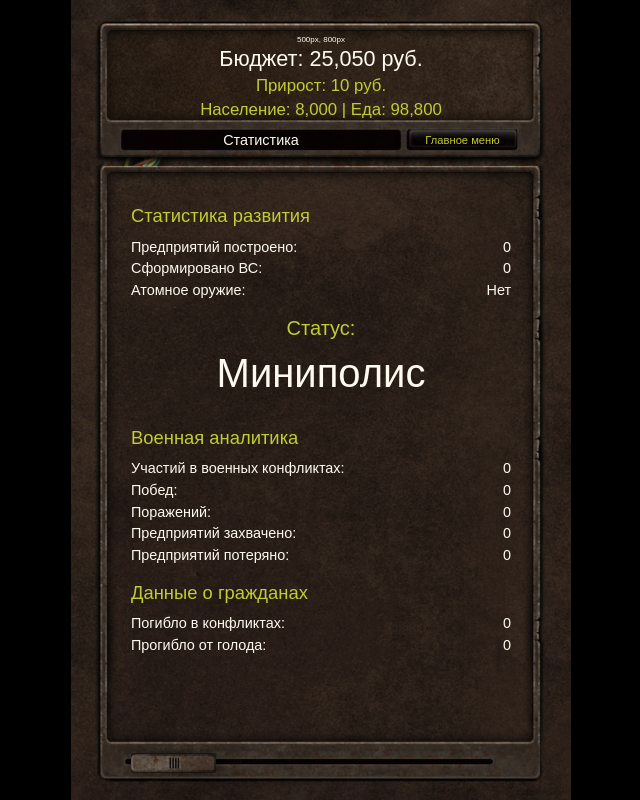
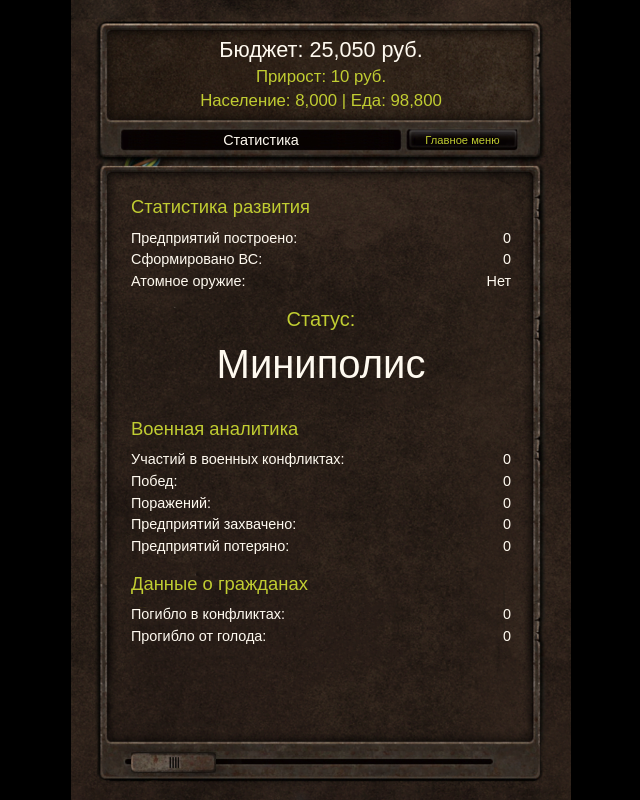
Before and after one commit to 1sses/revolution, a Vue app: page /stats in a window 1280 px wide. Shown: the whole page, without its empty margins (319-959 px from the left). Built offline with nearby package versions, Linux system fonts and the light colour scheme.

Commit message:
Return back

```diff
--- a/src/App.vue
+++ b/src/App.vue
@@ -5,7 +5,6 @@
   >
     <ModalForm :width="sizes.width" />
     <header class="header">
-      <span>{{ sizes.width }}, {{ sizes.height }}</span>
       <h2>Бюджет: {{ money.toLocaleString() }} руб.</h2>
       <h3 class="green">
         Прирост: {{ income.toLocaleString() }} руб.
--- a/src/composable/useFullSpace.ts
+++ b/src/composable/useFullSpace.ts
@@ -8,8 +8,6 @@ export const useFullSpace = (aspectRatio: number) => {
   const computeSizes = () => {
     const windowWidth = window.innerWidth;
     const windowHeight = window.innerHeight;
-    // const windowWidth = document.documentElement.clientWidth;
-    // const windowHeight = document.documentElement.clientHeight;
     if (windowWidth / windowHeight > aspectRatio) {
       sizes.width = windowHeight * aspectRatio + 'px';
       sizes.height = windowHeight + 'px';
```
